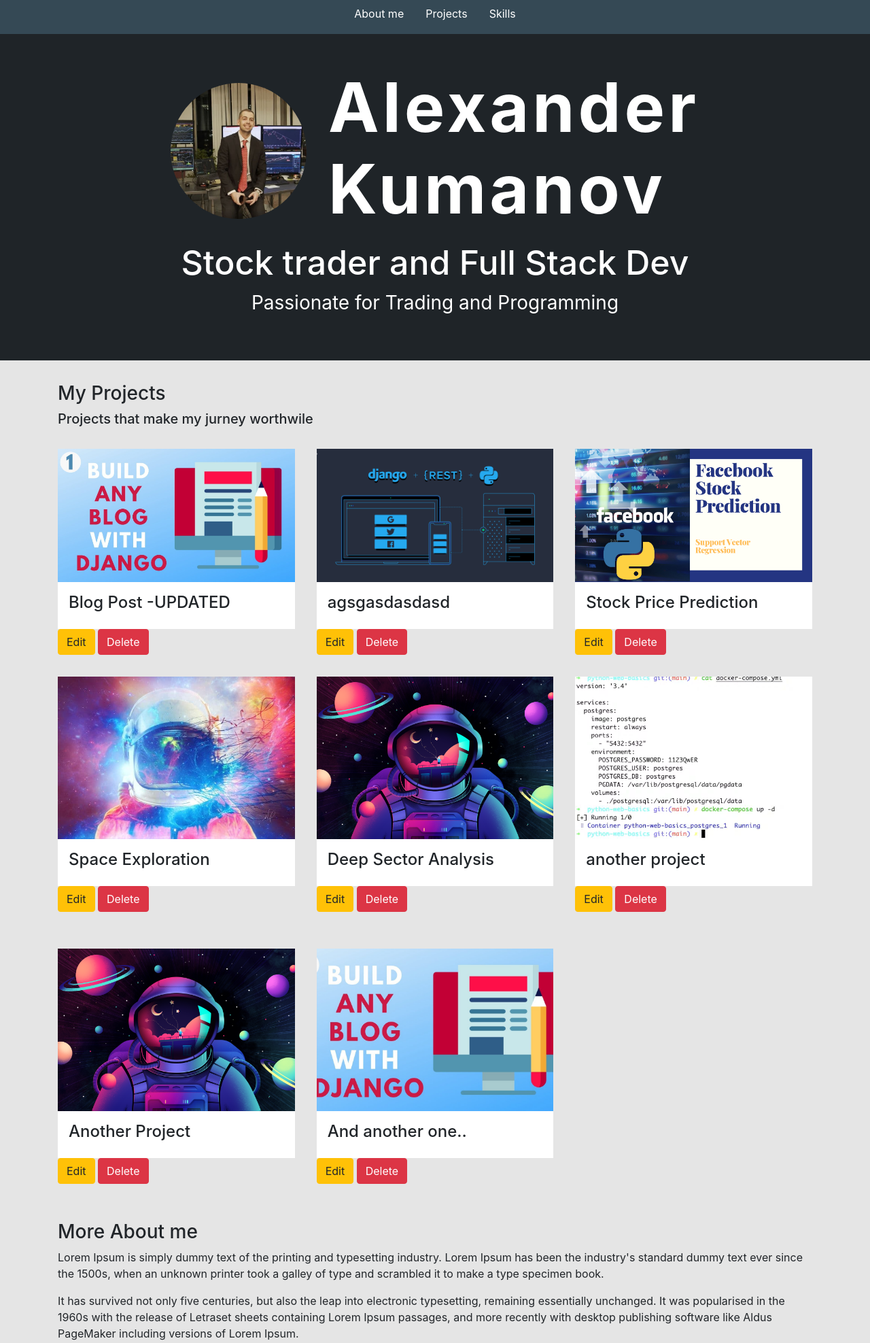
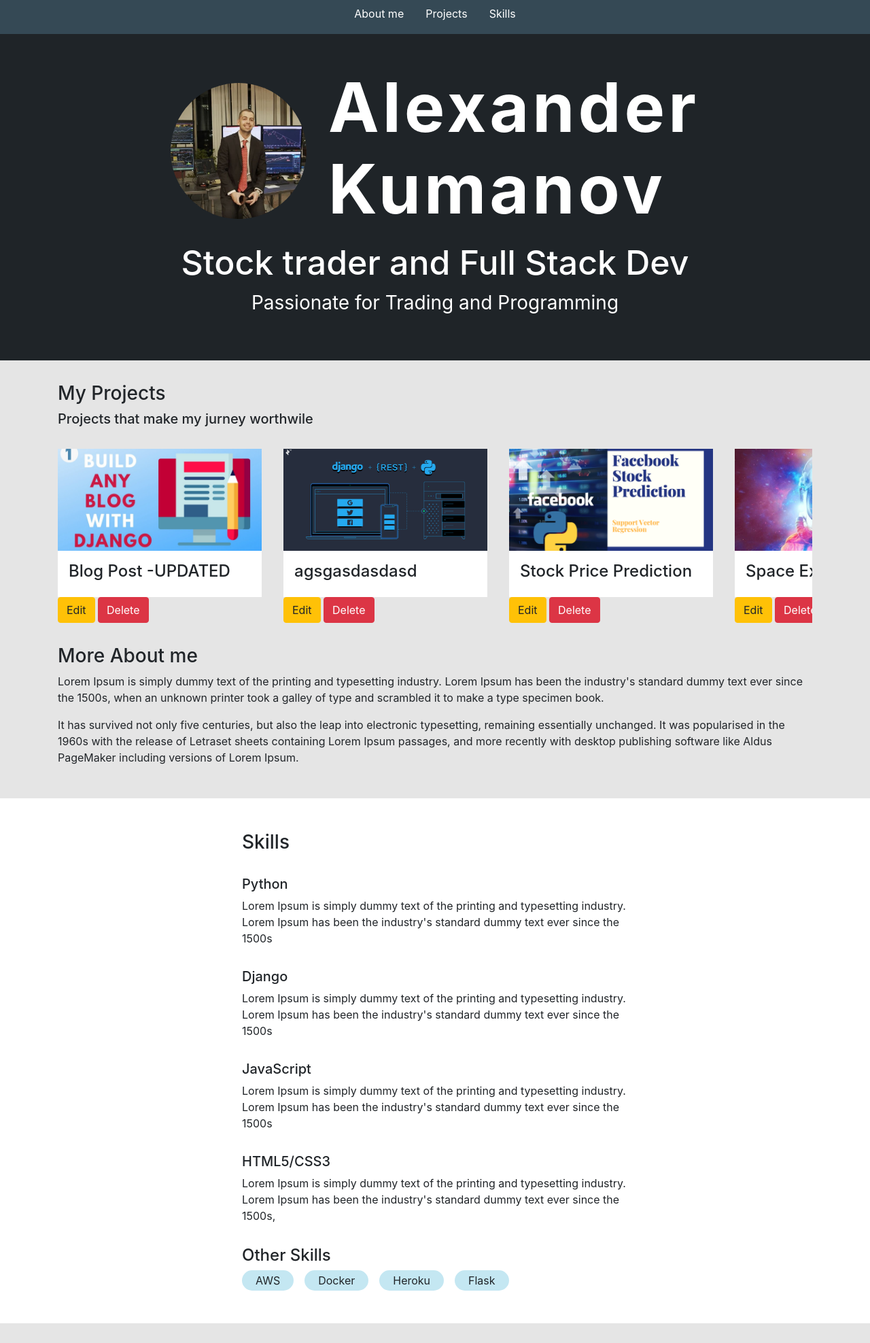
Before and after one commit to AKumanov/portfolio-project, a Django app: page / in a window 1280 px wide. Shown: the top 1975 px of the page at 68% size. Run offline with Django 4.2, Linux system fonts and the light colour scheme; data comes from the database, SQL or seed files in the repository; both versions use the stored data as it was after the commit; some libraries are stand-ins or nearby versions.

Commit message:
Added side scroll bar to projects

```diff
--- a/static/css/style.css
+++ b/static/css/style.css
@@ -71,15 +71,35 @@ body{
 }
 
 .projects--wrapper {
-    display: grid;
-    grid-template-columns: 1fr 1fr 1fr;
+    display: flex;
+    justify-content: flex-start;
     gap: 2em;
     margin-top: 2em;
     margin-bottom: 2em;
+    overflow-x: auto;
+}
+
+.projects--wrapper::-webkit-scrollbar{
+    width: 2px;
+}
+
+.projects--wrapper::-webkit-scrollbar-thumb{
+    background-color: #197c8b;
+    outline: 1px solid slategrey;
+    border-radius: 100px;
+}
+
+.projects--wrapper::-webkit-scrollbar-thumb:hover{
+    background-color: #197c8b;
+}
+.project--column{
+    min-width: 300px;
 }
 
 .project--thumbnail {
     width: 100%;
+    height: 150px;
+    object-fit: cover;
 }
 
 
@@ -118,30 +138,29 @@ body{
    margin: 0 auto;
 }
 
-@media (max-width:900px) {
-    .hero--content--intro {
+@media (max-width: 900px){
+    .hero--content--intro{
         flex-direction: column;
     }
-    .projects--wrapper {
-        grid-template-columns: 1fr ;
+    .projects--wrapper{
+        grid-template-columns: 1fr;
     }
 }
-@media (max-width:900px) {
-    .hero--content {
+
+@media (max-width: 800px){
+    .hero--content{
         width: 100%;
-
     }
-
-
 }
 
-@media (max-width:600px) {
-    .skills--container {
-        width: 100%;
-
-    }
-    .other--skills-wrapper{
+@media (max-width: 600px) {
+    .skills--container{
         width: 100%;
     }
+}
 
+@media (max-width: 400px){
+    .skill-wrapper{
+        flex-flow: column;
+    }
 }
--- a/templates/index.html
+++ b/templates/index.html
@@ -30,7 +30,7 @@
                     {% endif %}
                     {% if project.thumbnail %}
                         <a href="{% url 'project details' project.id %}">
-                            <img style="height: 65%; object-fit: cover;" class="project--thumbnail" src="{{ project.thumbnail.url }}" alt="thumbnail">
+                            <img class="project--thumbnail" src="{{ project.thumbnail.url }}" alt="thumbnail">
                         </a>
                     {% endif %}
                     <div class="project--body">
```
Also changed, not shown: db.sqlite3, uploads/images/astro_V77qYUN.png (added), uploads/images/astro_fJdgcGQ.png (added), uploads/images/django-blog-pic_px3bixL.jpg (added), uploads/images/dockerCommandPostgreSQL_mPAfa96.png (added).
